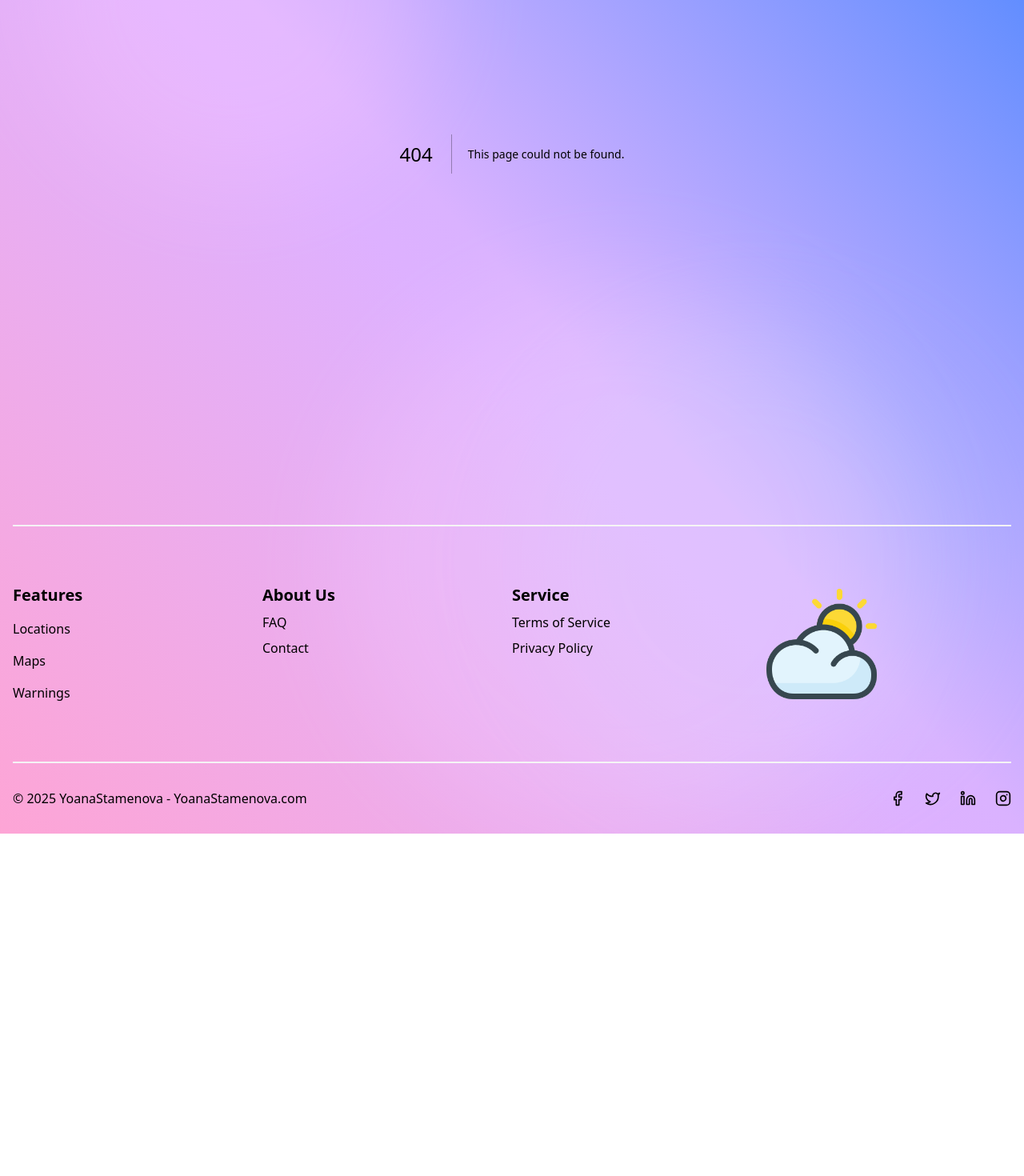
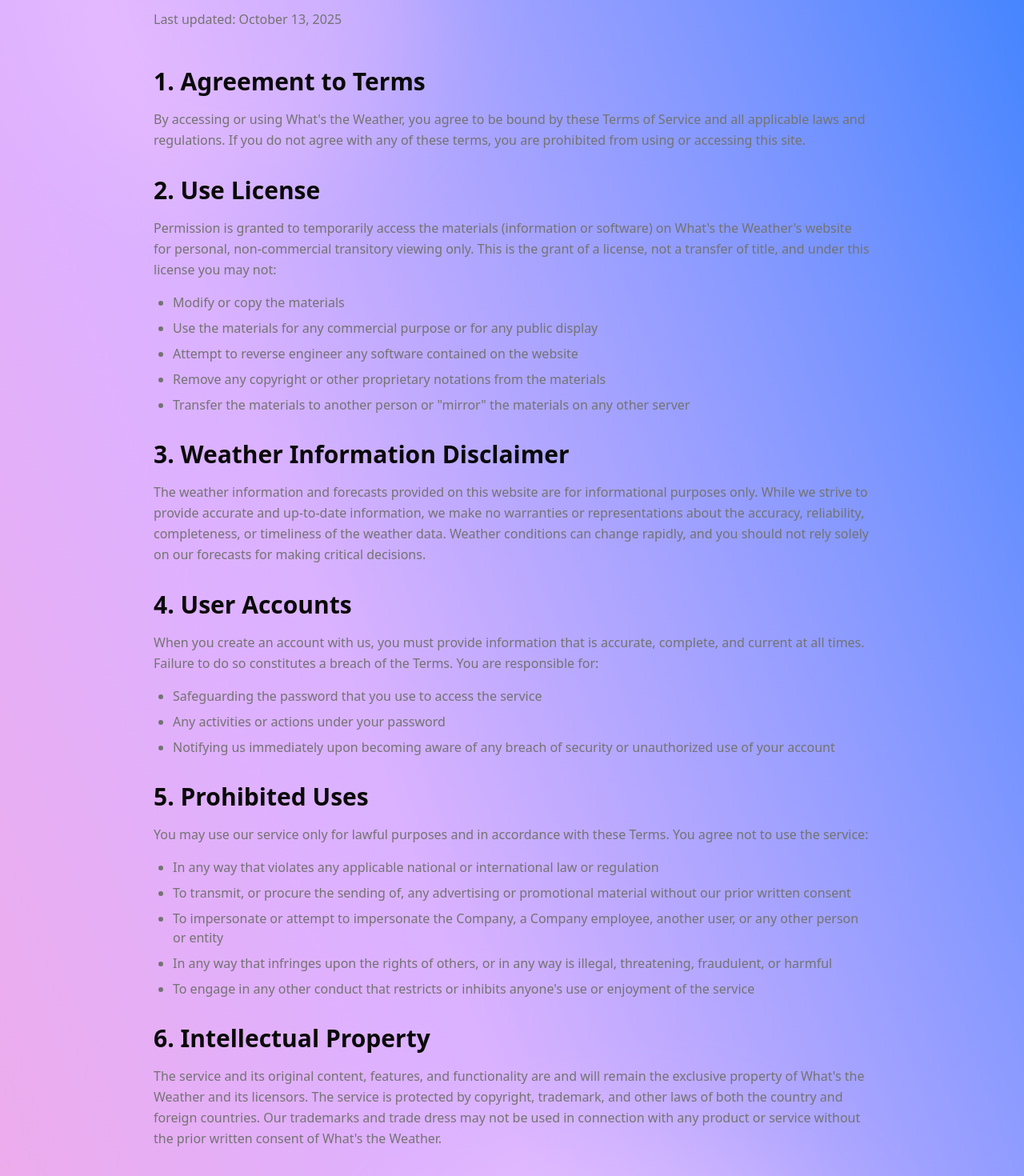
Before and after one commit to yoanastamenova/Whats-the-weather, a Next.js app: page /terms in a window 1280 px wide. Before the commit this address had no page. Shown: the part 340-1810 px from the top of the page at 80% size. Before the commit the page ends 1382 px from the top, so only its background shows below. Built offline with nearby package versions, Linux system fonts and the light colour scheme.

Commit message:
feat: add terms and conditions page

```diff
--- /dev/null
+++ b/app/terms/page.tsx
@@ -0,0 +1,161 @@
+export default function TermsPage() {
+  return (
+    <section className="py-32">
+      <div className="container">
+        <div className="mx-auto max-w-4xl">
+          <h1 className="mb-8 text-5xl font-semibold lg:text-6xl">
+            Terms of Service
+          </h1>
+
+          <p className="text-muted-foreground mb-12">
+            Last updated: {new Date().toLocaleDateString('en-US', { month: 'long', day: 'numeric', year: 'numeric' })}
+          </p>
+
+          <div className="space-y-8">
+            <section>
+              <h2 className="mb-4 text-3xl font-semibold">1. Agreement to Terms</h2>
+              <p className="text-muted-foreground leading-relaxed">
+                By accessing or using What's the Weather, you agree to be bound by these Terms of Service and all applicable
+                laws and regulations. If you do not agree with any of these terms, you are prohibited from using or accessing
+                this site.
+              </p>
+            </section>
+
+            <section>
+              <h2 className="mb-4 text-3xl font-semibold">2. Use License</h2>
+              <p className="text-muted-foreground leading-relaxed mb-4">
+                Permission is granted to temporarily access the materials (information or software) on What's the Weather's
+                website for personal, non-commercial transitory viewing only. This is the grant of a license, not a transfer
+                of title, and under this license you may not:
+              </p>
+              <ul className="ml-6 list-disc space-y-2 text-muted-foreground">
+                <li>Modify or copy the materials</li>
+                <li>Use the materials for any commercial purpose or for any public display</li>
+                <li>Attempt to reverse engineer any software contained on the website</li>
+                <li>Remove any copyright or other proprietary notations from the materials</li>
+                <li>Transfer the materials to another person or "mirror" the materials on any other server</li>
+              </ul>
+            </section>
+
+            <section>
+              <h2 className="mb-4 text-3xl font-semibold">3. Weather Information Disclaimer</h2>
+              <p className="text-muted-foreground leading-relaxed">
+                The weather information and forecasts provided on this website are for informational purposes only. While we
+                strive to provide accurate and up-to-date information, we make no warranties or representations about the
+                accuracy, reliability, completeness, or timeliness of the weather data. Weather conditions can change rapidly,
+                and you should not rely solely on our forecasts for making critical decisions.
+              </p>
+            </section>
+
+            <section>
+              <h2 className="mb-4 text-3xl font-semibold">4. User Accounts</h2>
+              <p className="text-muted-foreground leading-relaxed mb-4">
+                When you create an account with us, you must provide information that is accurate, complete, and current at
+                all times. Failure to do so constitutes a breach of the Terms. You are responsible for:
+              </p>
+              <ul className="ml-6 list-disc space-y-2 text-muted-foreground">
+                <li>Safeguarding the password that you use to access the service</li>
+                <li>Any activities or actions under your password</li>
+                <li>Notifying us immediately upon becoming aware of any breach of security or unauthorized use of your account</li>
+              </ul>
+            </section>
+
+            <section>
+              <h2 className="mb-4 text-3xl font-semibold">5. Prohibited Uses</h2>
+              <p className="text-muted-foreground leading-relaxed mb-4">
+                You may use our service only for lawful purposes and in accordance with these Terms. You agree not to use the service:
+              </p>
+              <ul className="ml-6 list-disc space-y-2 text-muted-foreground">
+                <li>In any way that violates any applicable national or international law or regulation</li>
+                <li>To transmit, or procure the sending of, any advertising or promotional material without our prior written consent</li>
+                <li>To impersonate or attempt to impersonate the Company, a Company employee, another user, or any other person or entity</li>
+                <li>In any way that infringes upon the rights of others, or in any way is illegal, threatening, fraudulent, or harmful</li>
+                <li>To engage in any other conduct that restricts or inhibits anyone's use or enjoyment of the service</li>
+              </ul>
+            </section>
+
+            <section>
+              <h2 className="mb-4 text-3xl font-semibold">6. Intellectual Property</h2>
+              <p className="text-muted-foreground leading-relaxed">
+                The service and its original content, features, and functionality are and will remain the exclusive property
+                of What's the Weather and its licensors. The service is protected by copyright, trademark, and other laws of
+                both the country and foreign countries. Our trademarks and trade dress may not be used in connection with any
+                product or service without the prior written consent of What's the Weather.
+              </p>
+            </section>
+
+            <section>
+              <h2 className="mb-4 text-3xl font-semibold">7. Links to Other Websites</h2>
+              <p className="text-muted-foreground leading-relaxed">
+                Our service may contain links to third-party websites or services that are not owned or controlled by What's
+                the Weather. We have no control over, and assume no responsibility for, the content, privacy policies, or
+                practices of any third-party websites or services. You further acknowledge and agree that we shall not be
+                responsible or liable, directly or indirectly, for any damage or loss caused or alleged to be caused by or
+                in connection with the use of any such content, goods, or services available on or through any such websites.
+              </p>
+            </section>
+
+            <section>
+              <h2 className="mb-4 text-3xl font-semibold">8. Limitation of Liability</h2>
+              <p className="text-muted-foreground leading-relaxed">
+                In no event shall What's the Weather, nor its directors, employees, partners, agents, suppliers, or affiliates,
+                be liable for any indirect, incidental, special, consequential, or punitive damages, including without limitation,
+                loss of profits, data, use, goodwill, or other intangible losses, resulting from your access to or use of or
+                inability to access or use the service.
+              </p>
+            </section>
+
+            <section>
+              <h2 className="mb-4 text-3xl font-semibold">9. Disclaimer</h2>
+              <p className="text-muted-foreground leading-relaxed">
+                Your use of the service is at your sole risk. The service is provided on an "AS IS" and "AS AVAILABLE" basis.
+                The service is provided without warranties of any kind, whether express or implied, including, but not limited
+                to, implied warranties of merchantability, fitness for a particular purpose, non-infringement, or course of
+                performance.
+              </p>
+            </section>
+
+            <section>
+              <h2 className="mb-4 text-3xl font-semibold">10. Termination</h2>
+              <p className="text-muted-foreground leading-relaxed">
+                We may terminate or suspend your account and bar access to the service immediately, without prior notice or
+                liability, under our sole discretion, for any reason whatsoever and without limitation, including but not
+                limited to a breach of the Terms. If you wish to terminate your account, you may simply discontinue using
+                the service.
+              </p>
+            </section>
+
+            <section>
+              <h2 className="mb-4 text-3xl font-semibold">11. Governing Law</h2>
+              <p className="text-muted-foreground leading-relaxed">
+                These Terms shall be governed and construed in accordance with the laws of Spain, without regard to its
+                conflict of law provisions. Our failure to enforce any right or provision of these Terms will not be considered
+                a waiver of those rights.
+              </p>
+            </section>
+
+            <section>
+              <h2 className="mb-4 text-3xl font-semibold">12. Changes to Terms</h2>
+              <p className="text-muted-foreground leading-relaxed">
+                We reserve the right, at our sole discretion, to modify or replace these Terms at any time. If a revision is
+                material, we will provide at least 30 days' notice prior to any new terms taking effect. What constitutes a
+                material change will be determined at our sole discretion. By continuing to access or use our service after
+                any revisions become effective, you agree to be bound by the revised terms.
+              </p>
+            </section>
+
+            <section>
+              <h2 className="mb-4 text-3xl font-semibold">13. Contact Us</h2>
+              <p className="text-muted-foreground leading-relaxed">
+                If you have any questions about these Terms, please contact us at{" "}
+                <a href="mailto:email@example.com" className="underline underline-offset-4 hover:text-foreground transition-colors">
+                  email@example.com
+                </a>
+              </p>
+            </section>
+          </div>
+        </div>
+      </div>
+    </section>
+  );
+}
```
